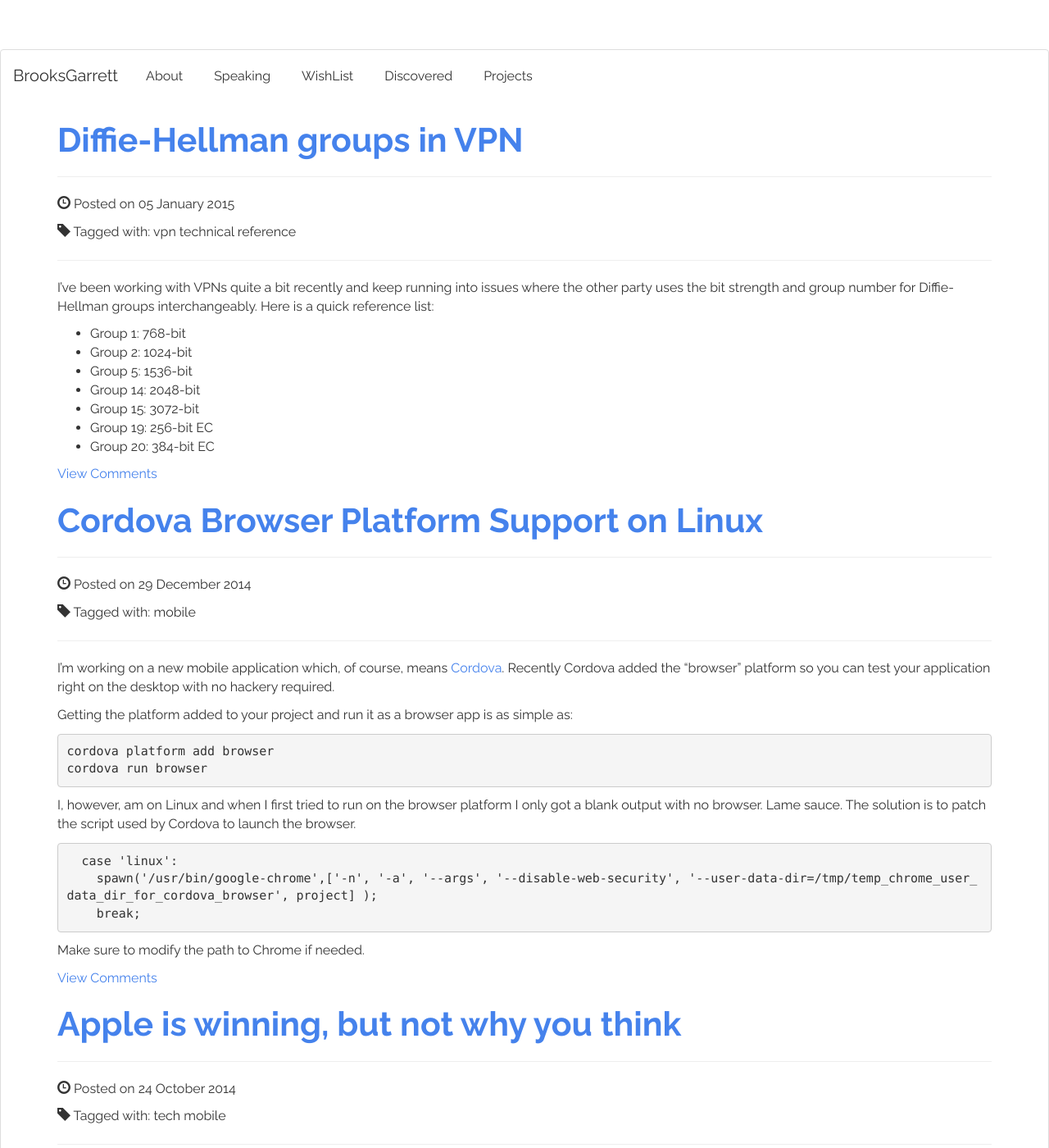
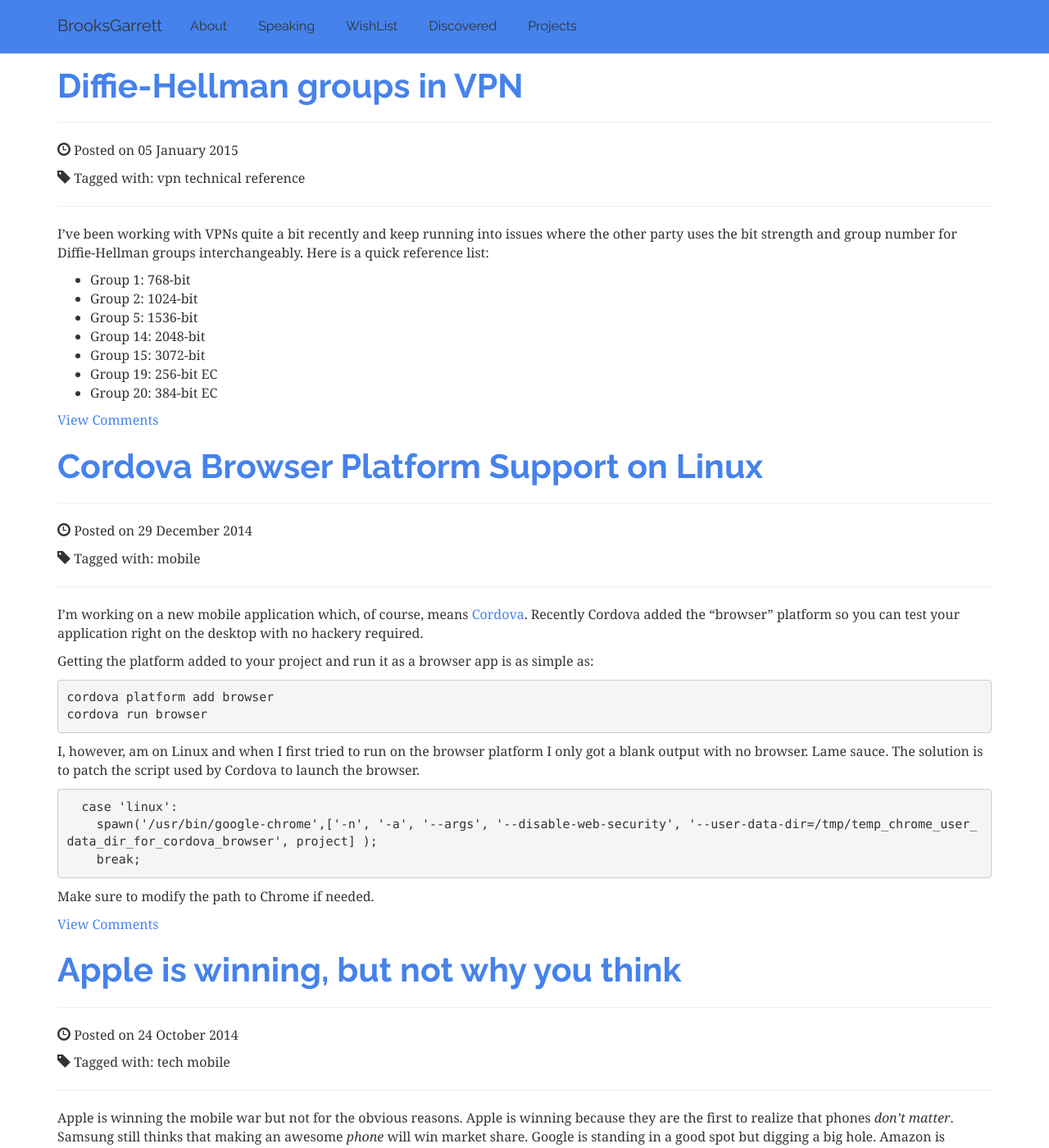
Before and after one commit to brooksgarrett/website, a Jekyll site: the page built from index.html, in a window 1280 px wide and 1400 px high. Shown: the whole window at 82% size. Built offline with Jekyll 4.4.1, drawn with Linux system fonts in a browser that asks for light colours; nearby versions of some CDN libraries; library files that are not in the unit come from our copies; Markdown is read by kramdown in place of the engine named in the settings; the list of posts is cut into pages by our own code.

Commit message:
Fix navbar colors

```diff
--- a/_includes/navbar.html
+++ b/_includes/navbar.html
@@ -1,5 +1,6 @@
-<nav class="navbar navbar-inverse navbar-fixed">
-  <div class="navbar-header">
+<nav class="navbar navbar-inverse navbar-fixed-top" role="navigation">
+    <div class="container">
+    <div class="navbar-header">
     <button type="button" class="navbar-toggle" data-toggle="collapse" data-target=".navbar-inverse-collapse">
       <span class="icon-bar"></span>
       <span class="icon-bar"></span>
@@ -30,4 +31,5 @@
       -->
     </ul>
   </div>
-</div>
+  </div>
+</nav>
```
Also changed, not shown: css/bootstrap.min.css.
